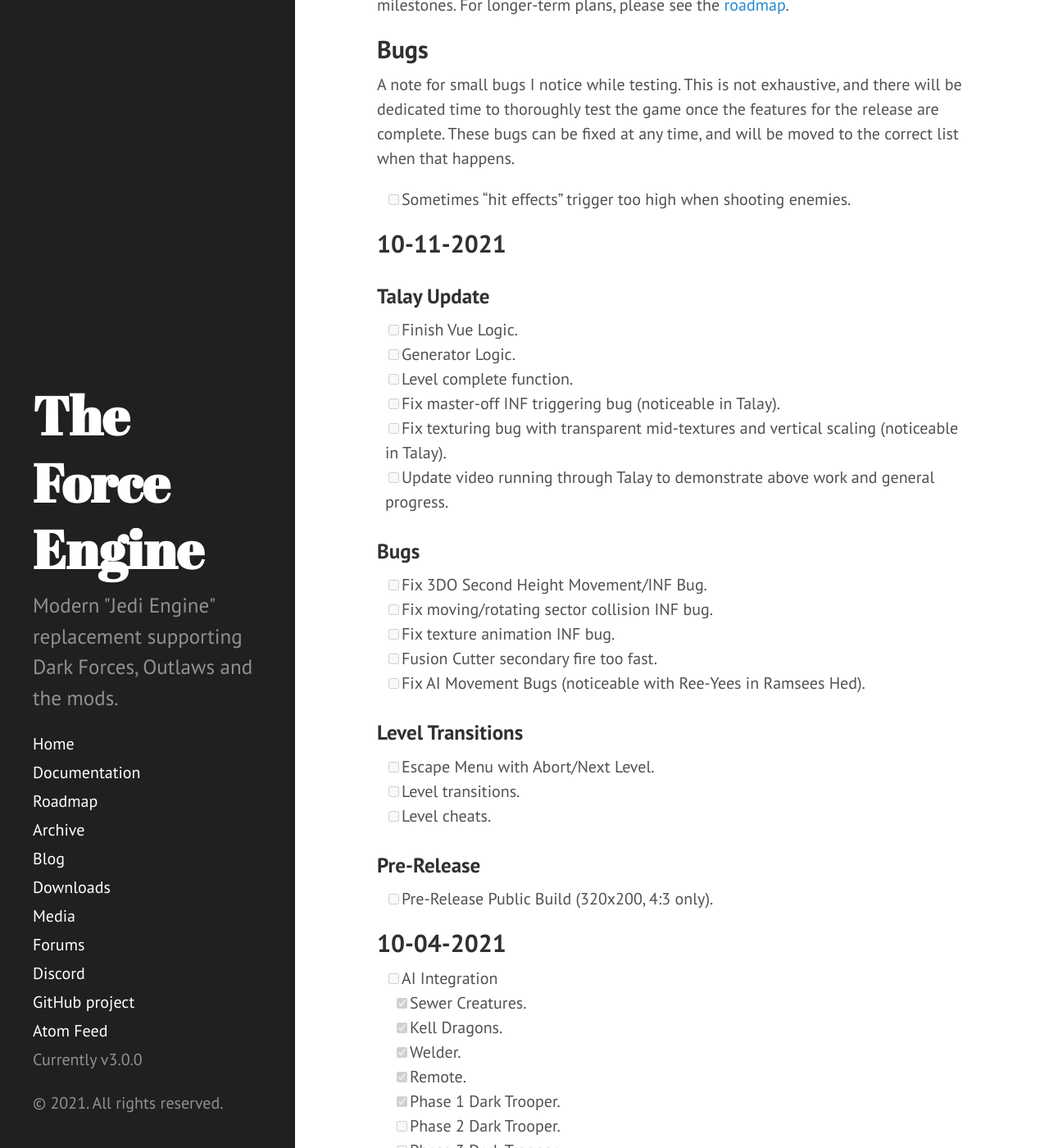
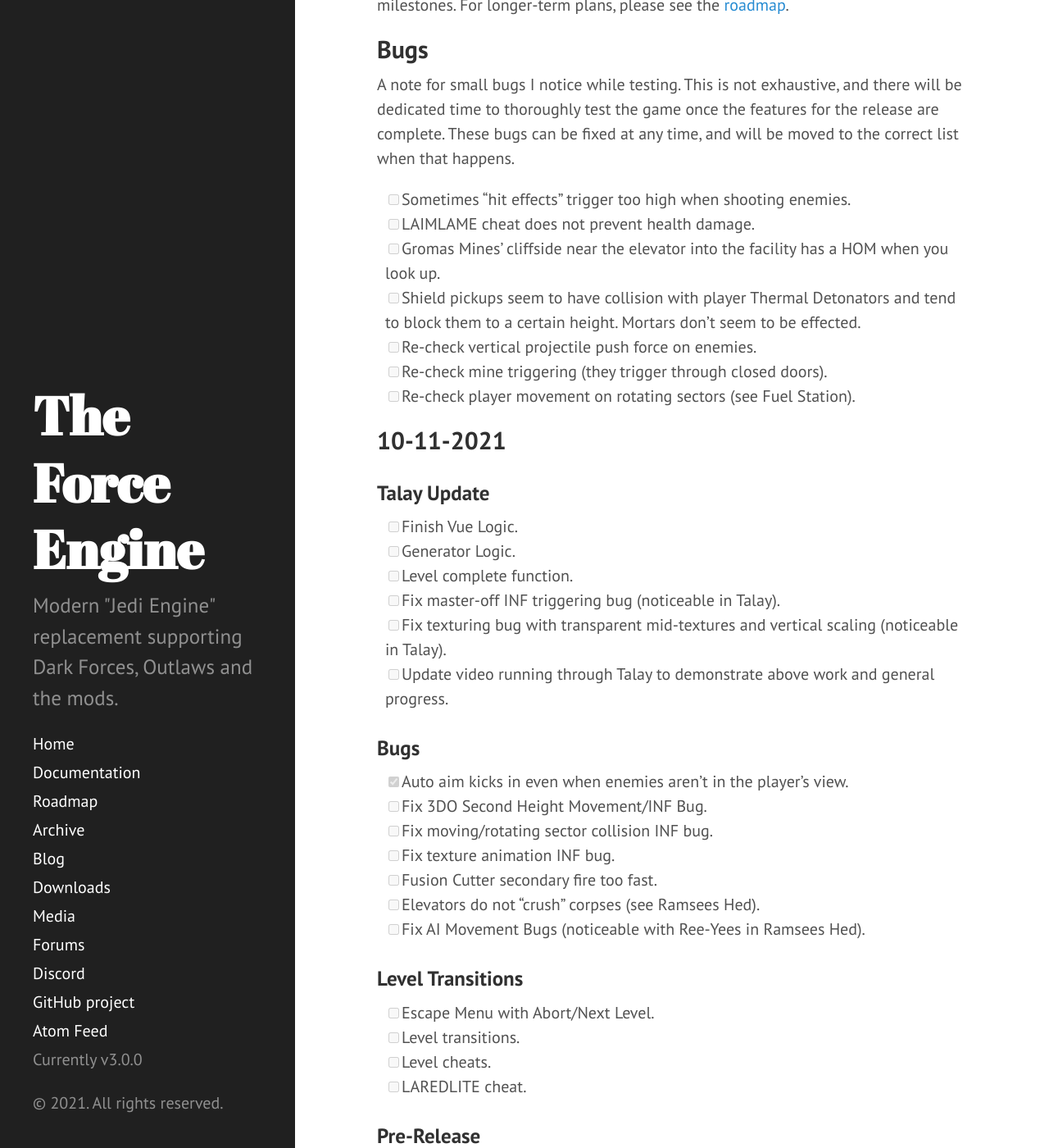
Before and after one commit to TheForceEngine/TheForceEngine.github.io, a Jekyll site: the page built from ProgressTracker.md, in a window 1280 px wide and 1400 px high, scrolled down 296 px. Shown: the whole window at 82% size. Built offline with Jekyll 4.4.1, drawn with Linux system fonts in a browser that asks for light colours.

Commit message:
Update ProgressTracker.md

```diff
--- a/ProgressTracker.md
+++ b/ProgressTracker.md
@@ -9,6 +9,12 @@
 ## Bugs
 A note for small bugs I notice while testing. This is not exhaustive, and there will be dedicated time to thoroughly test the game once the features for the release are complete. These bugs can be fixed at any time, and will be moved to the correct list when that happens.
 - [ ] Sometimes "hit effects" trigger too high when shooting enemies.
+- [ ] LAIMLAME cheat does not prevent health damage.
+- [ ] Gromas Mines' cliffside near the elevator into the facility has a HOM when you look up.
+- [ ] Shield pickups seem to have collision with player Thermal Detonators and tend to block them to a certain height. Mortars don't seem to be effected.
+- [ ] Re-check vertical projectile push force on enemies.
+- [ ] Re-check mine triggering (they trigger through closed doors).
+- [ ] Re-check player movement on rotating sectors (see Fuel Station).
 
 ## 10-11-2021
 ### Talay Update
@@ -20,16 +26,19 @@
 - [ ] Update video running through Talay to demonstrate above work and general progress.
 
 ### Bugs
+- [x] Auto aim kicks in even when enemies aren't in the player's view.
 - [ ] Fix 3DO Second Height Movement/INF Bug.
 - [ ] Fix moving/rotating sector collision INF bug.
 - [ ] Fix texture animation INF bug.
 - [ ] Fusion Cutter secondary fire too fast.
+- [ ] Elevators do not "crush" corpses (see Ramsees Hed).
 - [ ] Fix AI Movement Bugs (noticeable with Ree-Yees in Ramsees Hed).
 
 ### Level Transitions
 - [ ] Escape Menu with Abort/Next Level.
 - [ ] Level transitions.
 - [ ] Level cheats.
+- [ ] LAREDLITE cheat.
 
 ### Pre-Release
 - [ ] Pre-Release Public Build (320x200, 4:3 only).
```
